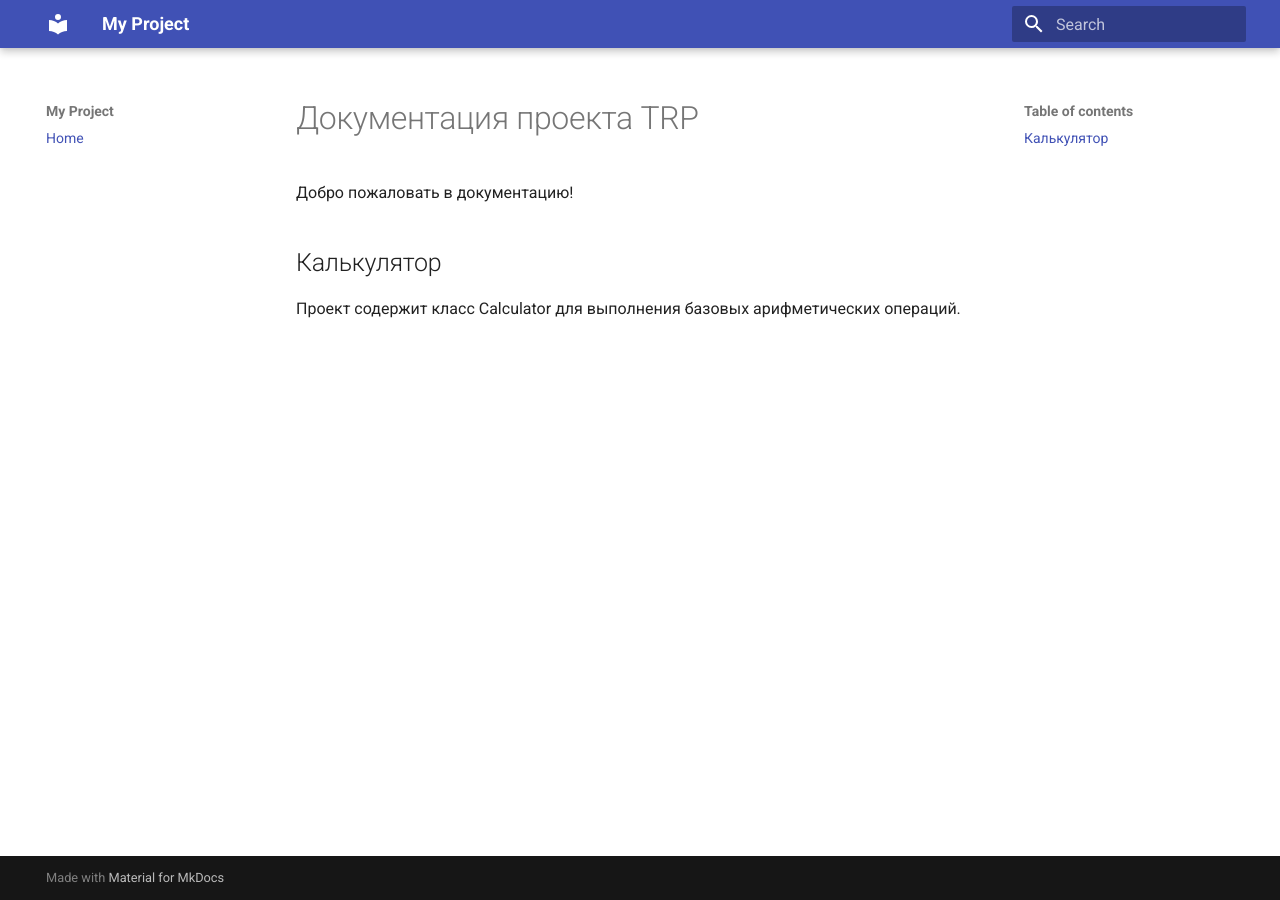
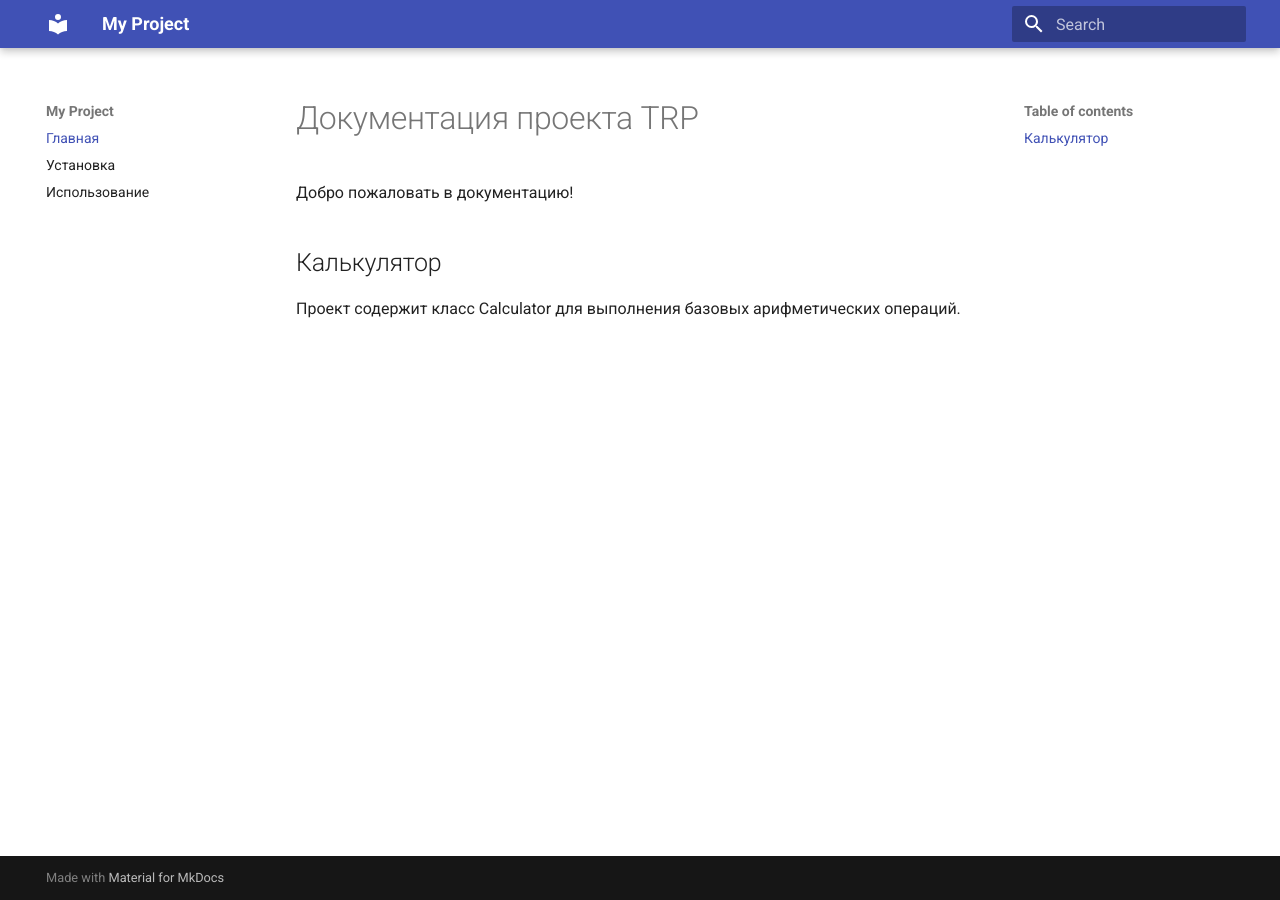
Before and after one commit to dansp5/TRP, an MkDocs documentation site: the page built from docs/index.md, in a window 1280 px wide. Built offline with MkDocs 1.6.1 and Material for MkDocs 9.7.7, drawn with Linux system fonts in a browser that asks for light colours; some of the changed lines change nothing that is shown.

Commit message:
Update mkdocs.yaml

```diff
--- a/mkdocs.yaml
+++ b/mkdocs.yaml
@@ -1,5 +1,8 @@
 site_name: My Project
+site_description: Документация проекта
 theme:
   name: material
 nav:
-  - Home: index.md
+  - Главная: index.md
+  - Установка: installation.md
+  - Использование: usage.md
```
